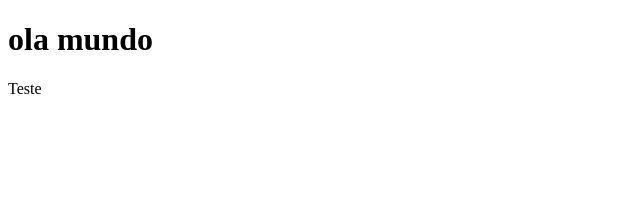
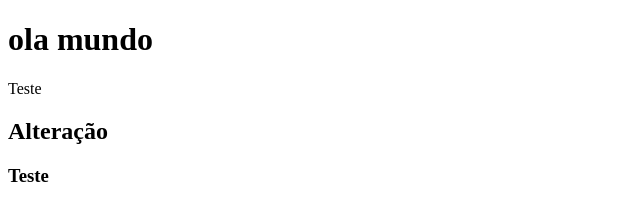
Before and after one commit to luizfsilva0702/curso_git_1, a plain HTML site: page index.html in a window 1280 px wide. Shown: the whole page, without its empty margins (0-640 px from the left). Drawn offline with Linux system fonts and the light colour scheme.

Commit message:
Enviando alt

```diff
--- a/index.html
+++ b/index.html
@@ -8,5 +8,7 @@
 <body>
     <h1>ola mundo</h1>
     <p>Teste</p>
+    <h2>Alteração</h2>
+    <h3>Teste</h3>
 </body>
 </html>
```
